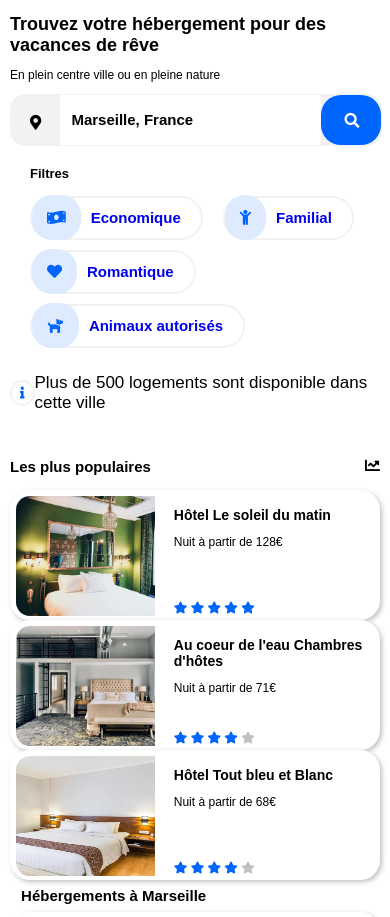
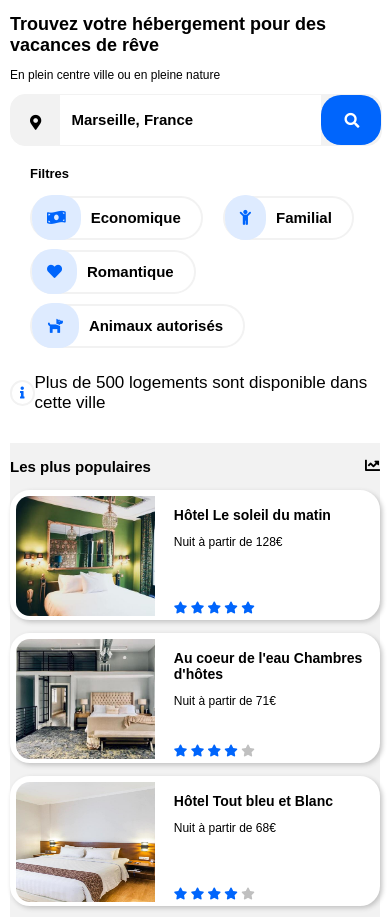
Before and after one commit to Plo-K2on/P2_Hugo_CAFFIN, a plain HTML site: page index.html in a window 390 px wide. Shown: the part 105-1022 px from the top of the page. Drawn offline with Linux system fonts and the light colour scheme; a web font is replaced by a local one.

Commit message:
session 08092021

```diff
--- a/style.css
+++ b/style.css
@@ -134,6 +134,7 @@ nav ul li a p {
 }
 #filtres ul li a{
     text-decoration: none;
+    color: black;
 }
 #filtres ul li a:hover{
     color: red;
@@ -465,16 +466,24 @@ footer a{
     main aside {
         width: 100%;
         /* margin-bottom: 40px; */
+
     }
 
     /* .conteneur p{
         margin: 30px 40px 10px 30px
     } */
+    main .conteneur{
+        width: 100%;
+        background: none;
+        background-color: #F2F2F2;
+        border-radius: 0px;
+        margin-bottom: 15px;
+    }
 
     .populaires figure{
         /* width: 100%; */
         height: 120px;
-        margin: 0;
+        margin: 0 0 13px 0;
     }
     .populaires figure figcaption h2{
         /* margin: 10px 0 5px -5px; */
@@ -485,10 +494,6 @@ footer a{
     } */
 
 
-    main .conteneur{
-        width: 100%;
-        background: none;
-    }
     .hebergements{
         flex-direction: column;
         /* width: 300%;
```
